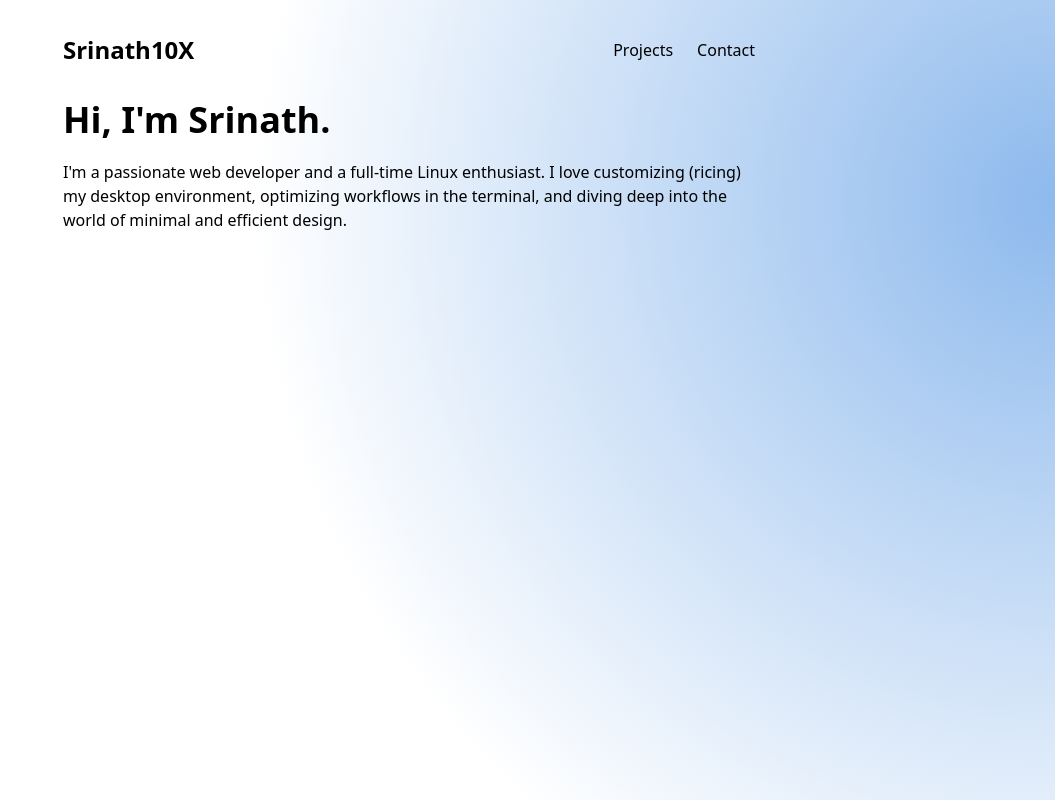
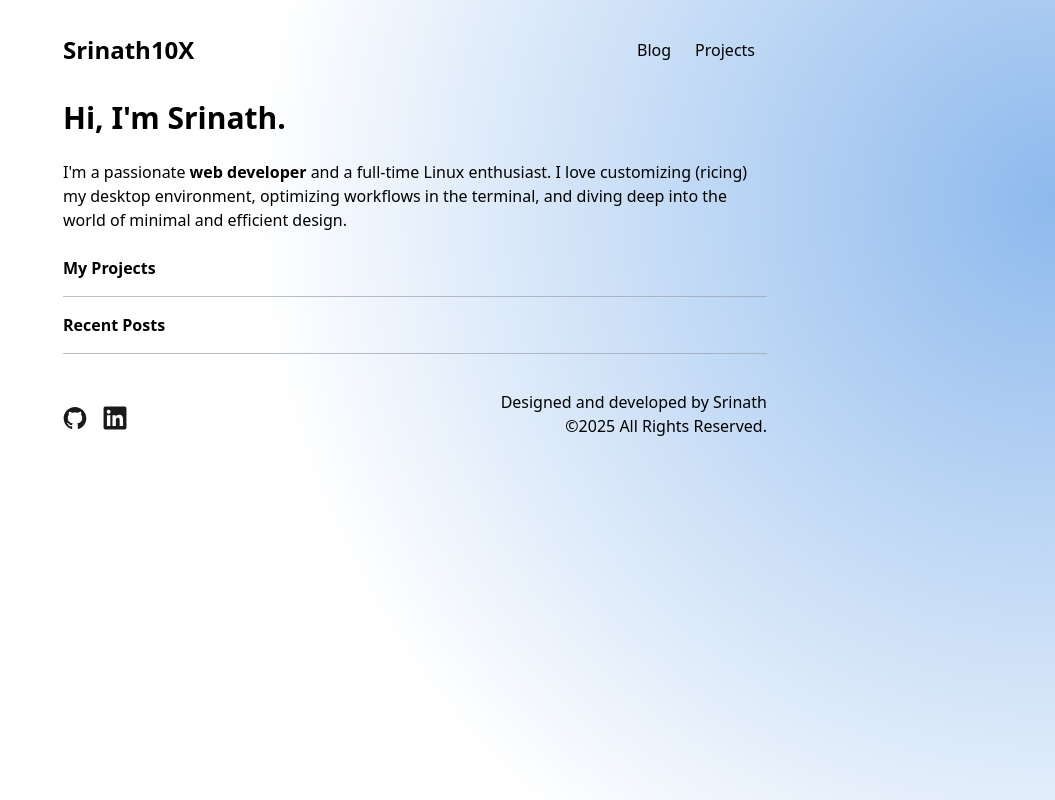
Before and after one commit to Srinath10X/portfolio, an Astro site: page / in a window 1280 px wide. Shown: the whole page, without its empty margins (225-1280 px from the left). Built offline with nearby package versions, Linux system fonts and the light colour scheme; Astro itself is replaced by a stand-in of ours.

Commit message:
refactor: refactored most of the code

```diff
--- a/astro.config.mjs
+++ b/astro.config.mjs
@@ -1,8 +1,9 @@
-// @ts-check
 import { defineConfig } from "astro/config";
 import tailwind from "@astrojs/tailwind";
 
-// https://astro.build/config
 export default defineConfig({
   integrations: [tailwind()],
+  experimental: {
+    svg: true,
+  },
 });
--- a/src/components/Footer.astro
+++ b/src/components/Footer.astro
@@ -1,12 +1,16 @@
 ---
 const year = new Date().getFullYear();
+
+import LinkedinSVG from '../assets/linkedin.svg'
+import GithubSVG from '../assets/github.svg'
 ---
-<hr class="border-t border-gray-600 opacity-70 my-4">
-<footer class="flex align-center justify-between py-5 mb-[4rem]">
-	<div>
+<footer class="flex align-center justify-between py-5 mb-[2rem]">
+	<div class="h-full w-1/4 py-4 flex flex-row">
+		<a href="https://github.com/Srinath10X" target="_blank"><GithubSVG class={"mr-4"} height={"24px"} width={"24px"}/></a>
+		<a href=""><LinkedinSVG height={"24px"} width={"24px"}/></a>
 	</div>
-	<div>
-		<p class="font-medium dark:text-white">Designed and developed by Srinath</p>
-		<p class="text-right dark:text-white">&copy;{year} All Rights Reserved.</p>
+	<div class="dark:text-[#e8e6e3]">
+		<p class="font-medium">Designed and developed by Srinath</p>
+		<p class="text-right">&copy;{year} All Rights Reserved.</p>
 	</div>
 </footer>
--- a/src/components/Header.astro
+++ b/src/components/Header.astro
@@ -1,11 +1,11 @@
-<header class="h-[100px] w-full flex items-center justify-between flex-row lg:px-[22.5%] md:px-[10%] sm:px-[5%] px-6">
-	<h1 class="text-2xl font-bold dark:text-white">Srinath10X</h1>
+<header class="h-[100px] w-full flex items-center justify-between flex-row">
+	<a href="/"><h1 class="text-2xl font-bold">Srinath10X</h1></a>
 	<ul class="flex">
-		<li class="px-3 dark:text-white hover:underline">
+		<li class="px-3 hover:underline">
+			<a href="/blog">Blog</a>
+		</li>
+		<li class="px-3 hover:underline">
 			<a href="#">Projects</a>
-		</li>
-		<li class="px-3 dark:text-white hover:underline">
-			<a href="#">Contact</a>
 		</li>
 	</ul>
 </header>
--- a/src/components/gradients/LeftGradient.astro
+++ b/src/components/gradients/LeftGradient.astro
@@ -1,4 +1,3 @@
 <div class="absolute inset-0 -z-10 h-full w-full dark:bg-[#000]">
-	<div class="absolute bottom-0 left-0 right-0 top-0 bg-[radial-gradient(circle_800px_at_100%_200px,#4a90e2A0,transparent)]">
-	</div>
+	<div class="absolute bottom-0 left-0 right-0 top-0 bg-[radial-gradient(circle_800px_at_100%_200px,#4a90e2A0,transparent)]"></div>
 </div>
--- /dev/null
+++ b/src/components/ui/HorizontalRule.astro
@@ -0,0 +1 @@
+<hr class="border-t border-gray-400 opacity-70 my-4">
--- a/src/layouts/Layout.astro
+++ b/src/layouts/Layout.astro
@@ -1,3 +1,10 @@
+---
+import LeftGradient from "../components/gradients/LeftGradient.astro"
+import Header from '../components/Header.astro';
+
+const { Title } = Astro.props;
+---
+
 <!doctype html>
 <html lang="en">
 	<head>
@@ -5,9 +12,11 @@
 		<meta name="viewport" content="width=device-width" />
 		<link rel="icon" type="image/svg+xml" href="/favicon.svg" />
 		<meta name="generator" content={Astro.generator} />
-		<title>Astro Basics</title>
+		<title>{Title}</title>
 	</head>
-	<body>
+	<body class="dark:bg-[#181a1b] dark:text-[#e8e6e3] lg:px-[22.5%] md:px-[12.5%] sm:px-[5%] px-10">
+		<Header/>
+		<LeftGradient/>
 		<slot />
 	</body>
 </html>
--- /dev/null
+++ b/src/pages/blog/index.astro
@@ -0,0 +1,7 @@
+---
+import Layout from '../../layouts/Layout.astro'
+---
+
+<Layout>
+	<h1>Blog section will be ready</h1>
+</Layout>
--- a/src/pages/index.astro
+++ b/src/pages/index.astro
@@ -1,16 +1,22 @@
 ---
 import Layout from '../layouts/Layout.astro';
-import Header from '../components/Header.astro';
-import LeftBlueGradient from '../components/gradients/LeftGradient.astro'
+import HorizontalRule from '../components/ui/HorizontalRule.astro'
+import Footer from '../components/Footer.astro';
 ---
 
-<Layout>
-	<Header/>
-	<LeftBlueGradient/>
-	<main class="lg:px-[22.5%] md:px-[10%] sm:px-[5%] px-6">
-		<div>
-			<h1 class="dark:text-white text-4xl font-semibold">Hi, I'm Srinath.</h1>
-			<p class="dark:text-white my-5">I'm a passionate web developer and a full-time Linux enthusiast. I love customizing (ricing) my desktop environment, optimizing workflows in the terminal, and diving deep into the world of minimal and efficient design.</p>
-		</div>
-	</main>
+<Layout Title="Hello">
+	<div>
+		<h1 class="dark:text-[#e8e6e3] text-3xl font-semibold">Hi, I'm Srinath.</h1>
+		<p class="dark:text-[#e8e6e3] my-6">I'm a passionate <b>web developer</b> and a full-time Linux enthusiast. I love customizing (ricing) my desktop environment, optimizing workflows in the terminal, and diving deep into the world of minimal and efficient design.</p>
+	</div>
+	<div>
+		<b class="dark:text-[#e8e6e3]">My Projects</b>
+		<HorizontalRule/>
+	</div>
+	<div>
+		<b class="dark:text-[#e8e6e3]">Recent Posts</b>
+		<HorizontalRule/>
+		<div></div>
+	</div>
+	<Footer/>
 </Layout>
```
Also changed, not shown: tailwind.config.mjs (+6 -6 lines), src/assets/github.svg (added), src/assets/linkedin.svg (added).
